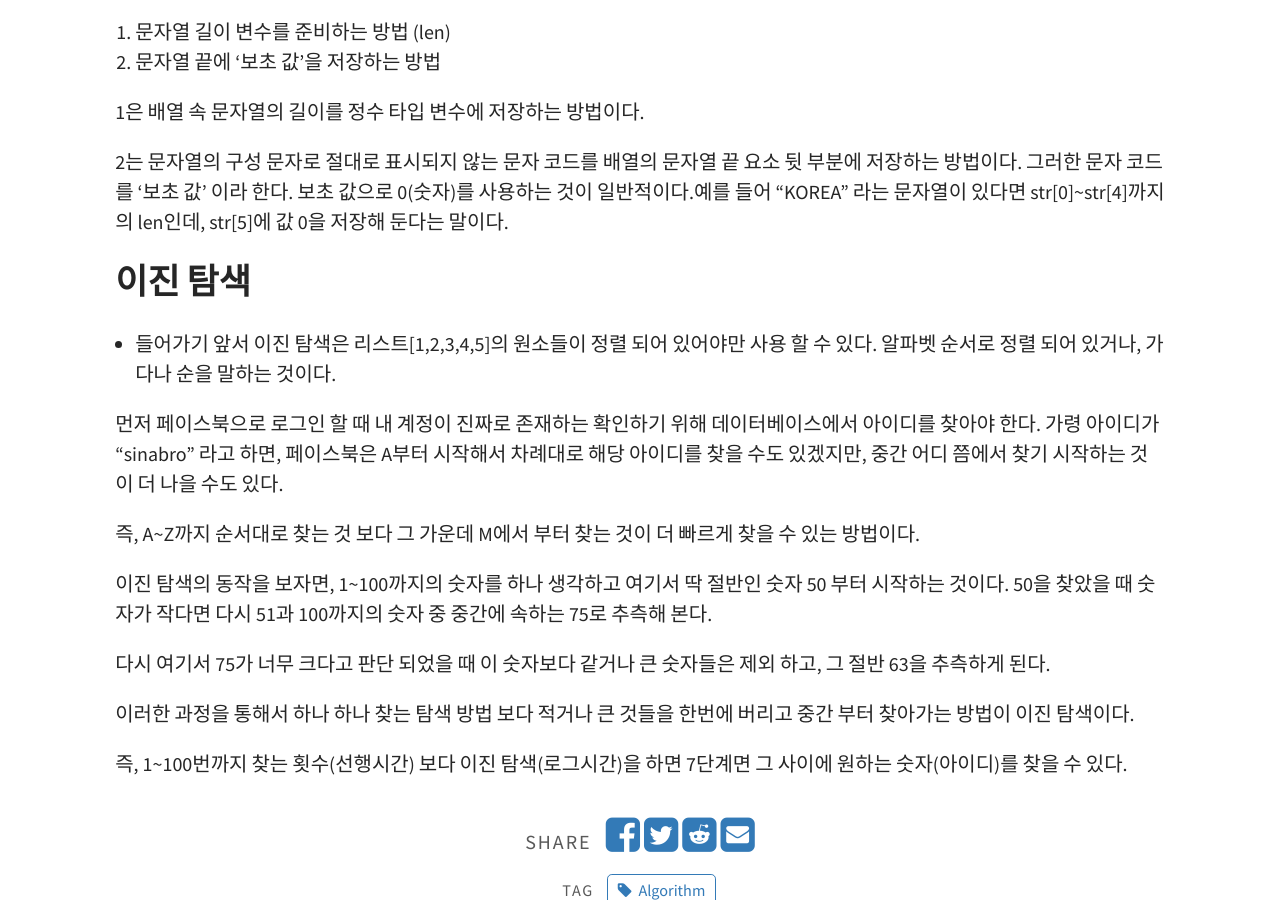
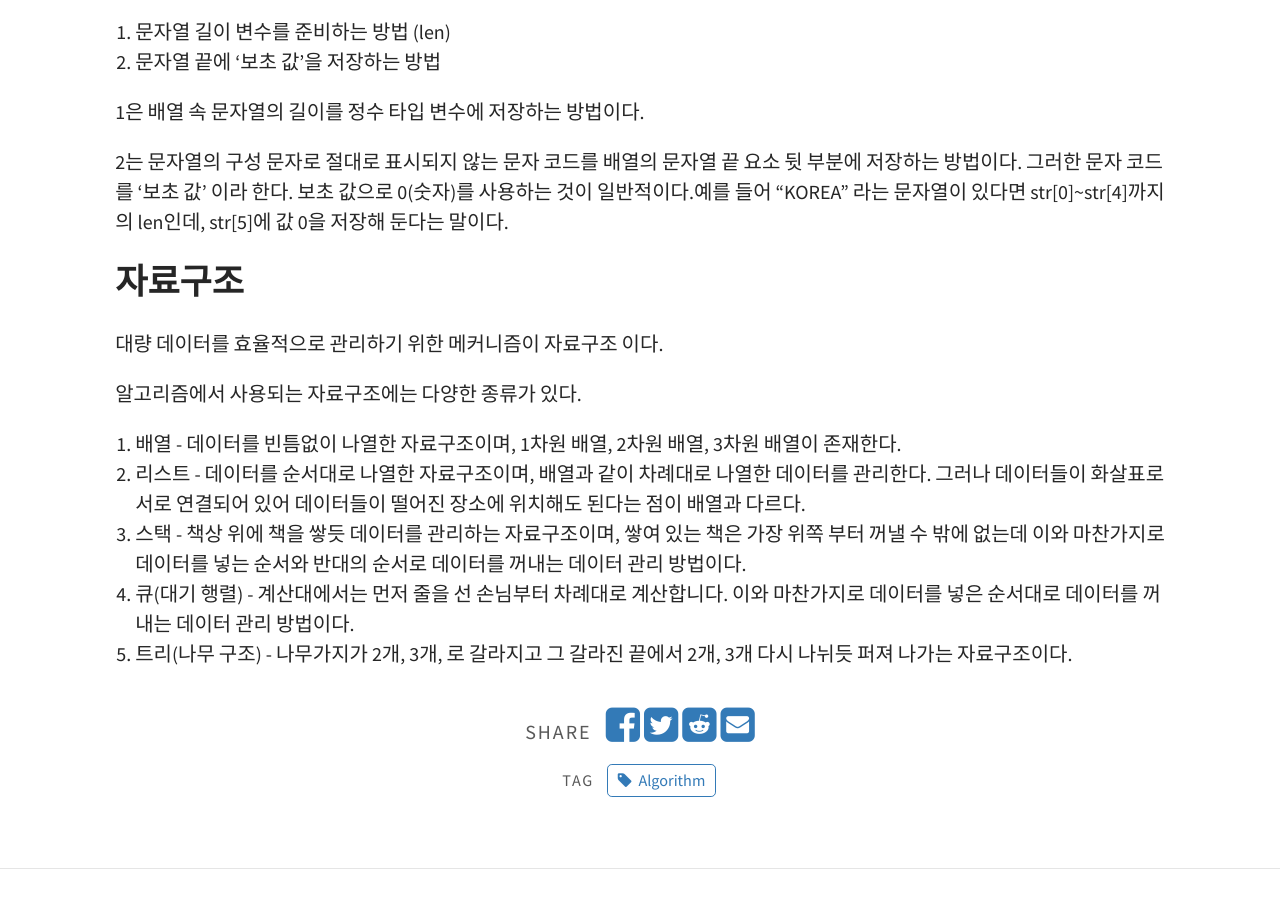
Before and after one commit to starsol89/starsol89.github.io, a Jekyll site: the page built from _posts/2020-02-07-Algorithm.md, in a window 1280 px wide and 900 px high, scrolled down 4335 px. Built offline with Jekyll 4.4.1, drawn with Linux system fonts in a browser that asks for light colours.

Commit message:
이진탐색 삭제 및 자료구조 시작 작성

```diff
--- a/_posts/2020-02-07-Algorithm.md
+++ b/_posts/2020-02-07-Algorithm.md
@@ -148,18 +148,14 @@ ex) 현실 세계의 다양한 과제의 해결에 있어서도 알고리즘의
 
 2는 문자열의 구성 문자로 절대로 표시되지 않는 문자 코드를 배열의 문자열 끝 요소 뒷 부분에 저장하는 방법이다. 그러한 문자 코드를 '보초 값' 이라 한다. 보초 값으로 0(숫자)를 사용하는 것이 일반적이다.예를 들어 "KOREA" 라는 문자열이 있다면 str[0]~str[4]까지의 len인데, str[5]에 값 0을 저장해 둔다는 말이다.
 
-## 이진 탐색
+## 자료구조
 
-- 들어가기 앞서 이진 탐색은 리스트[1,2,3,4,5]의 원소들이 정렬 되어 있어야만 사용 할 수 있다. 알파벳 순서로 정렬 되어 있거나, 가다나 순을 말하는 것이다.
+대량 데이터를 효율적으로 관리하기 위한 메커니즘이 자료구조 이다.
 
-먼저 페이스북으로 로그인 할 때 내 계정이 진짜로 존재하는 확인하기 위해 데이터베이스에서 아이디를 찾아야 한다. 가령 아이디가 "sinabro" 라고 하면, 페이스북은 A부터 시작해서 차례대로 해당 아이디를 찾을 수도 있겠지만, 중간 어디 쯤에서 찾기 시작하는 것이 더 나을 수도 있다.
+알고리즘에서 사용되는 자료구조에는 다양한 종류가 있다.
 
-즉, A~Z까지 순서대로 찾는 것 보다 그 가운데 M에서 부터 찾는 것이 더 빠르게 찾을 수 있는 방법이다.
-
-이진 탐색의 동작을 보자면, 1~100까지의 숫자를 하나 생각하고 여기서 딱 절반인 숫자 50 부터 시작하는 것이다. 50을 찾았을 때 숫자가 작다면 다시 51과 100까지의 숫자 중 중간에 속하는 75로 추측해 본다.
-
-다시 여기서 75가 너무 크다고 판단 되었을 때 이 숫자보다 같거나 큰 숫자들은 제외 하고, 그 절반 63을 추측하게 된다.
-
-이러한 과정을 통해서 하나 하나 찾는 탐색 방법 보다 적거나 큰 것들을 한번에 버리고 중간 부터 찾아가는 방법이 이진 탐색이다.
-
-즉, 1~100번까지 찾는 횟수(선행시간) 보다 이진 탐색(로그시간)을 하면 7단계면 그 사이에 원하는 숫자(아이디)를 찾을 수 있다.
+1. 배열 - 데이터를 빈틈없이 나열한 자료구조이며, 1차원 배열, 2차원 배열, 3차원 배열이 존재한다.
+2. 리스트 - 데이터를 순서대로 나열한 자료구조이며, 배열과 같이 차례대로 나열한 데이터를 관리한다. 그러나 데이터들이 화살표로 서로 연결되어 있어 데이터들이 떨어진 장소에 위치해도 된다는 점이 배열과 다르다.
+3. 스택 - 책상 위에 책을 쌓듯 데이터를 관리하는 자료구조이며, 쌓여 있는 책은 가장 위쪽 부터 꺼낼 수 밖에 없는데 이와 마찬가지로 데이터를 넣는 순서와 반대의 순서로 데이터를 꺼내는 데이터 관리 방법이다.
+4. 큐(대기 행렬) - 계산대에서는 먼저 줄을 선 손님부터 차례대로 계산합니다. 이와 마찬가지로 데이터를 넣은 순서대로 데이터를 꺼내는 데이터 관리 방법이다.
+5. 트리(나무 구조) - 나무가지가 2개, 3개, 로 갈라지고 그 갈라진 끝에서 2개, 3개 다시 나뉘듯 퍼져 나가는 자료구조이다.
```
